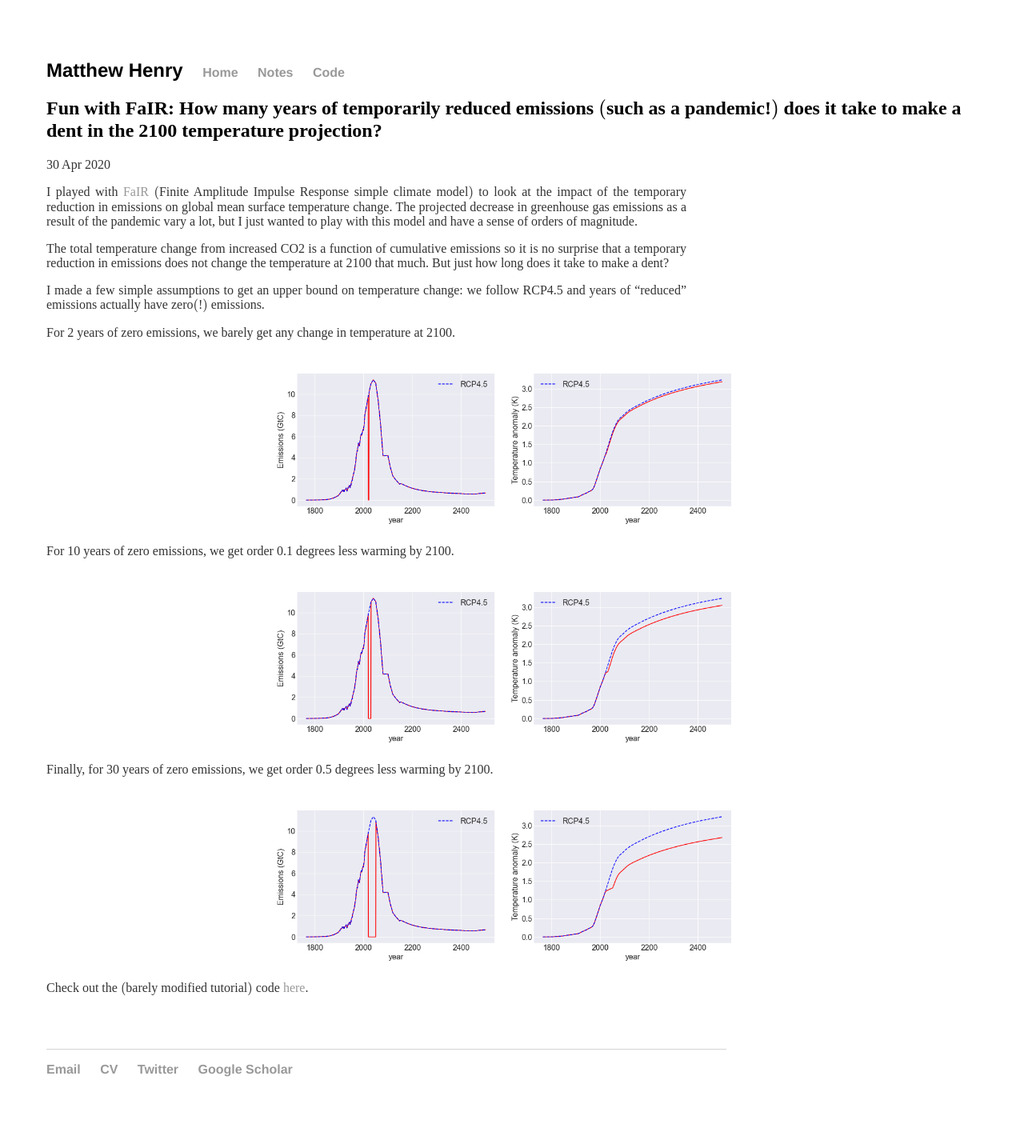
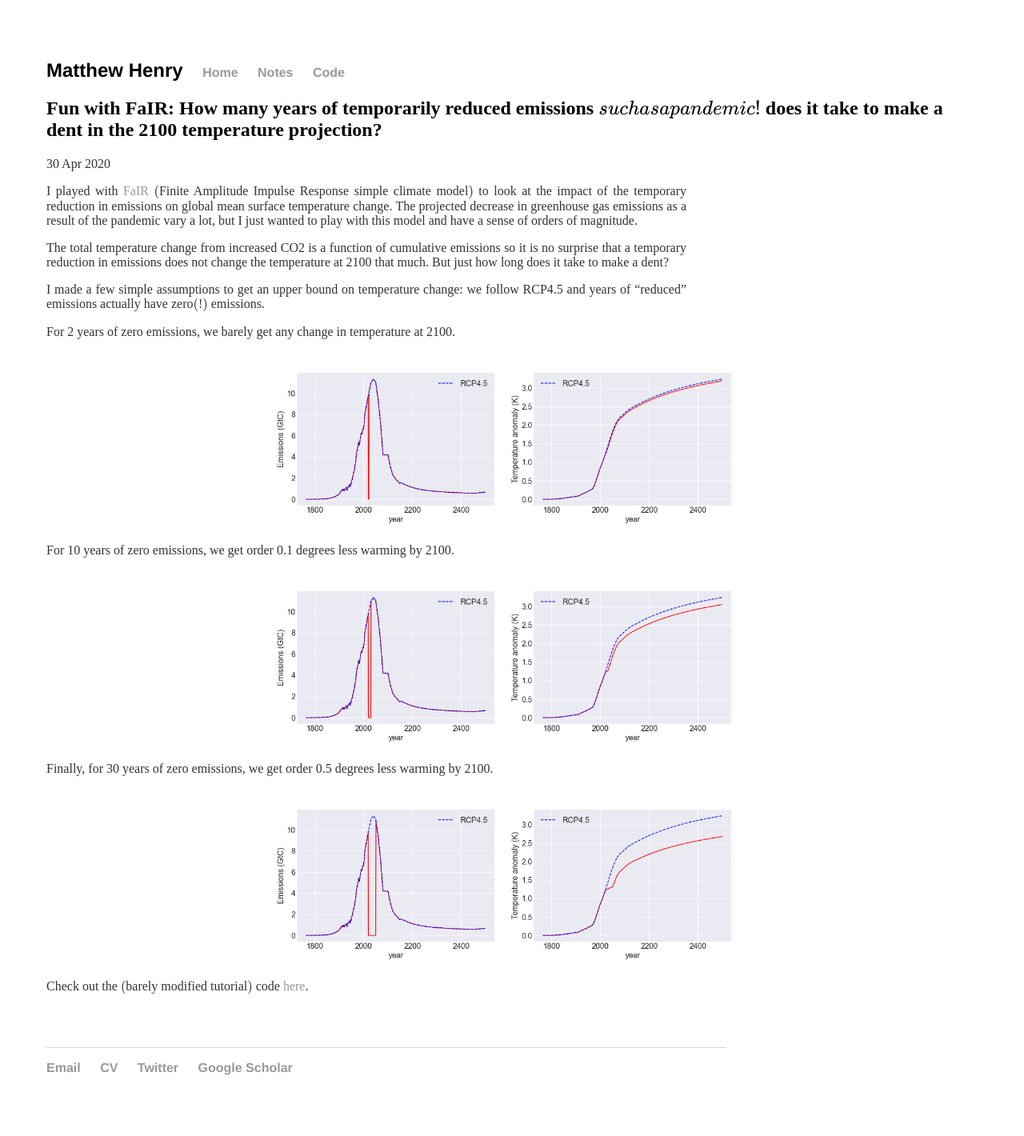
Before and after one commit to matthewjhenry/old_website, a Jekyll site: the page built from _posts/2020-05-01-fun-with-fair.md, in a window 1280 px wide. Shown: the whole page at 80% size. Built offline with Jekyll 4.4.1, drawn with Linux system fonts in a browser that asks for light colours; formulas are drawn with MathJax 3; comment, search, counter and statistics services are not loaded.

```diff
--- a/_posts/2020-05-01-fun-with-fair.md
+++ b/_posts/2020-05-01-fun-with-fair.md
@@ -1,6 +1,6 @@
 ---
 layout: post
-title: "Fun with FaIR: How many years of temporarily reduced emissions $($such as a pandemic!$)$ does it take to make a dent in the 2100 temperature projection?"
+title: "Fun with FaIR: How many years of temporarily reduced emissions (such as a pandemic!) does it take to make a dent in the 2100 temperature projection?"
 date: 2020-04-30
 use_math: true
 ---
--- a/index.html
+++ b/index.html
@@ -40,6 +40,8 @@ div.relative {
 
 	<p class="ex"><font size=3>Feel free to reach out if you want to discuss projects (academic, outreach, or other).</font></p>
 
+  <br/>
+
 	<p class="ex"><font size=3><b>Manuscripts:</b></p>
 		<ul>
 		<li><b>Henry, M.</b>, T.M. Merlis, N.J. Lutsko, and B.J. Rose: Decomposing the Drivers of Polar Amplification with a Single Column Model. Submitted version: <a href='https://matthewjhenry.github.io/papers/HMLR20_SCM_submitted.pdf'>main</a>.
@@ -49,8 +51,8 @@ div.relative {
     </ul>
 
     <p class="ex"><font size=2><b>News:</b></p>
-      <p> 03/01/2020 - I joined the research group in Exeter with <a href="http://empslocal.ex.ac.uk/people/staff/gv219/">Prof. Goeff Vallis</a> </p>
+      <p> 03/01/2020 - I joined the research group in Exeter with <a href="http://empslocal.ex.ac.uk/people/staff/gv219/">Prof. Goeff Vallis</a>. </p>
       <p> 02/15/2020 - I finished a long walk from Saint-Jean-Pied-de-Port to Compostelle along the Camino Frances (769 km)!</a> </p>
-      <p> 12/06/2019 - I defended my PhD! My thesis entitled "Polar Amplification: what does the Temperature Feedback have to do with it?" is available <a href="https://escholarship.mcgill.ca/concern/theses/ww72bh08q">here</a> </p>
+      <p> 12/06/2019 - I defended my PhD! My thesis entitled "Polar Amplification: what does the Temperature Feedback have to do with it?" is available <a href="https://escholarship.mcgill.ca/concern/theses/ww72bh08q">here</a>. </p>
 
 </div>
```
Also changed, not shown: _posts/2020-06-15-SCM.md (+1 -1 lines).
